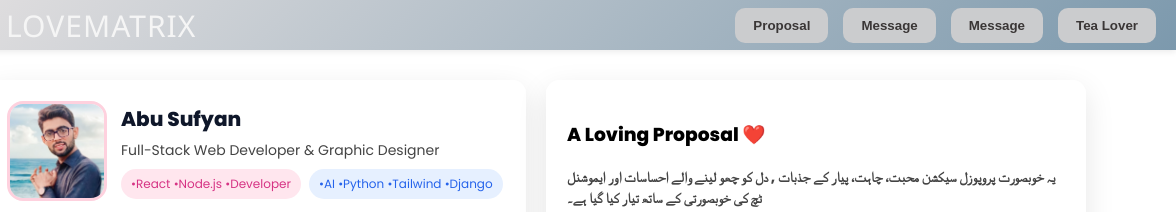
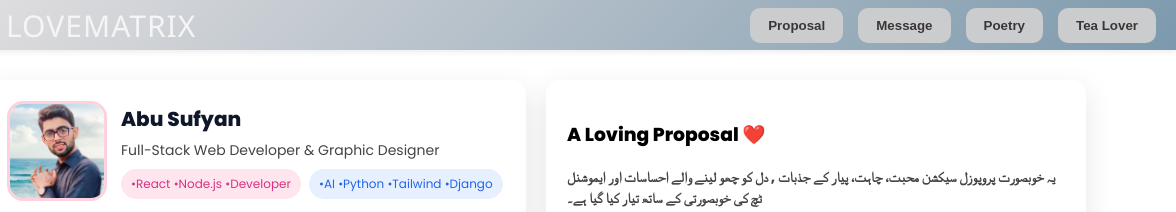
Before and after one commit to sufyan4508/LOVEMATRIX, a plain HTML site: page index.html in a window 1280 px wide. Shown: the top 212 px of the page, 104-1280 px from the left. Drawn offline with Linux system fonts and the light colour scheme.

```diff
--- a/index.html
+++ b/index.html
@@ -433,7 +433,7 @@
         <div class="navbar-right" style="display:flex; align-items:center; gap:15px;">
             <button class="nav-btn" type="button" onclick="window.location.href='Propose.html'">Proposal</button>
             <button class="nav-btn" type="button" onclick="window.location.href='MyConcern.html'">Message</button>
-            <button class="nav-btn" type="button" onclick="window.location.href='Hightlight.html'">Message</button>
+            <button class="nav-btn" type="button" onclick="window.location.href='Ahar.html'">Poetry</button>
             <button class="nav-btn" type="button" onclick="openTeaLover()">Tea Lover</button>
         </div>
     </nav>
```
